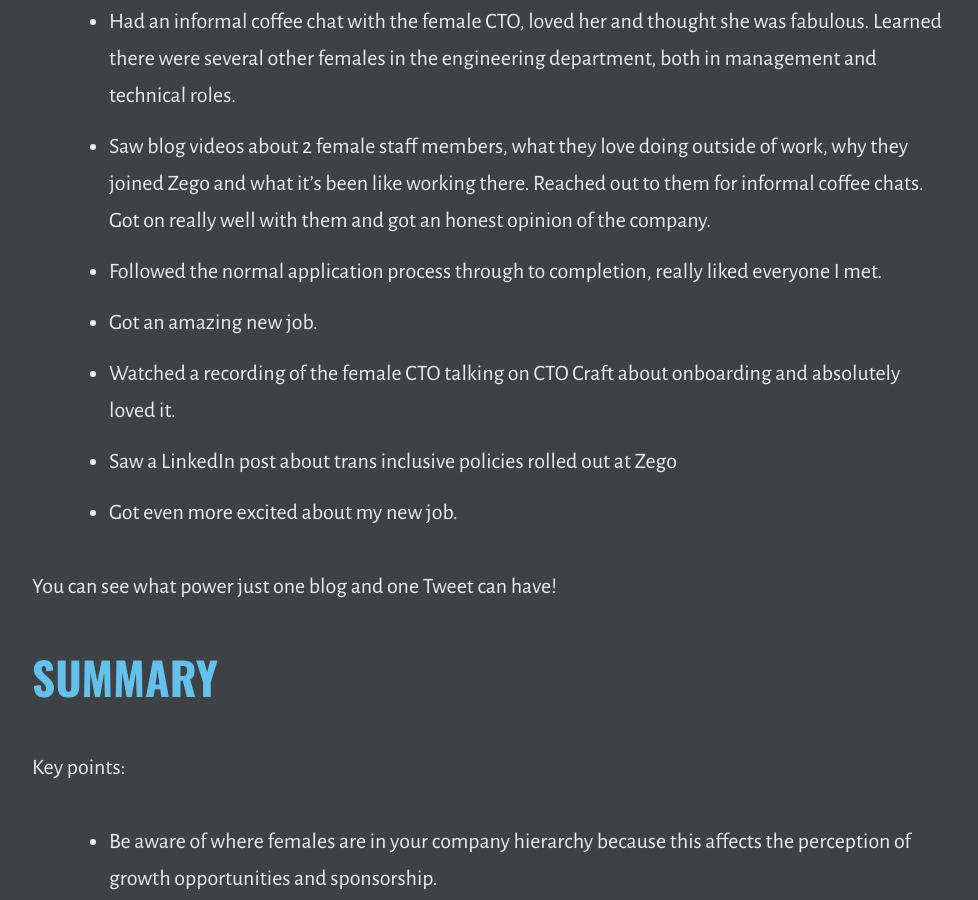
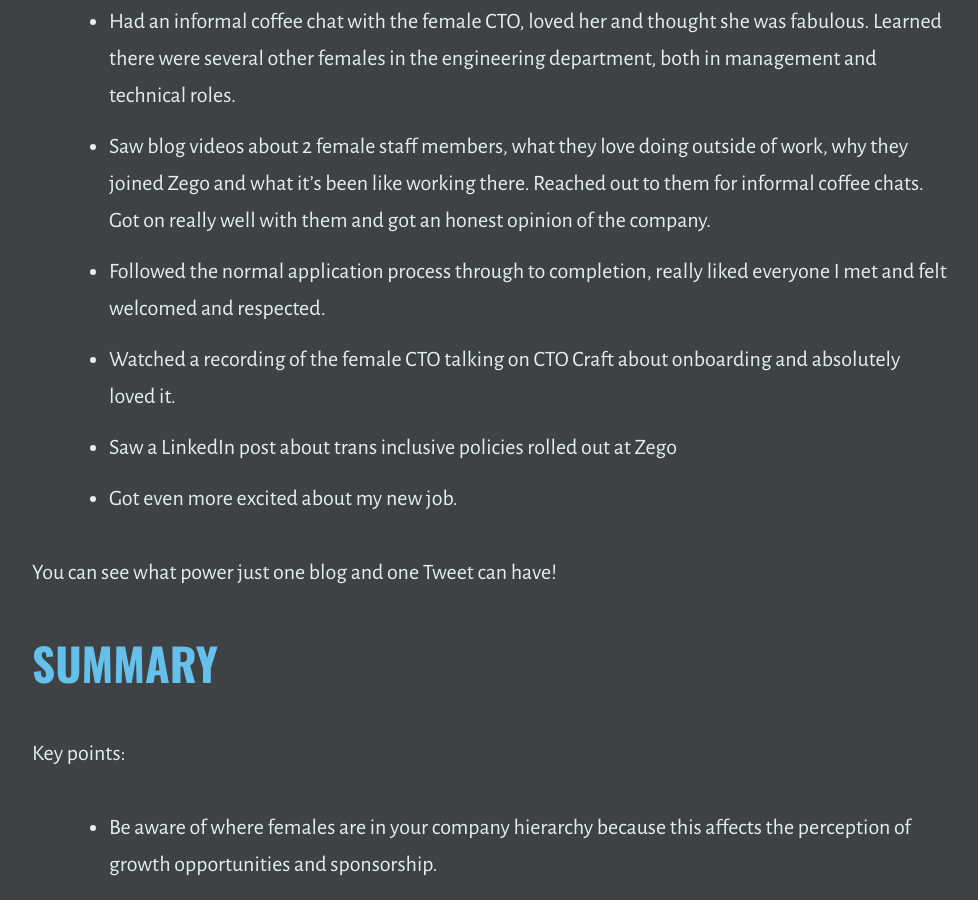
Before and after one commit to outragedpinkracoon/outragedpinkracoon.github.io, a Jekyll site: the page built from _posts/2021-07-01-will-i-belong-here.md, in a window 1280 px wide and 900 px high, scrolled down 6205 px. Shown: the whole window, without its empty margins (149-1127 px from the left). Built offline with Jekyll 4.4.1, drawn with Linux system fonts in a browser that asks for light colours.

Commit message:
extrat ext

```diff
--- a/_posts/2021-07-01-will-i-belong-here.md
+++ b/_posts/2021-07-01-will-i-belong-here.md
@@ -79,8 +79,7 @@ In my last job search, this is the exact process that happened, and it illustrat
 - Got in touch with an ex-colleague and asked about the company culture and ways of working. On this call, they mentioned the CTO was female(!) and this got me really excited.
 - Had an informal coffee chat with the female CTO, loved her and thought she was fabulous. Learned there were several other females in the engineering department, both in management and technical roles.
 - Saw blog videos about 2 female staff members, what they love doing outside of work, why they joined Zego and what it's been like working there. Reached out to them for informal coffee chats. Got on really well with them and got an honest opinion of the company.
-- Followed the normal application process through to completion, really liked everyone I met.
-- Got an amazing new job.
+- Followed the normal application process through to completion, really liked everyone I met and felt welcomed and respected.
 - Watched a recording of the female CTO talking on CTO Craft about onboarding and absolutely loved it.
 - Saw a LinkedIn post about trans inclusive policies rolled out at Zego
 - Got even more excited about my new job.
```
